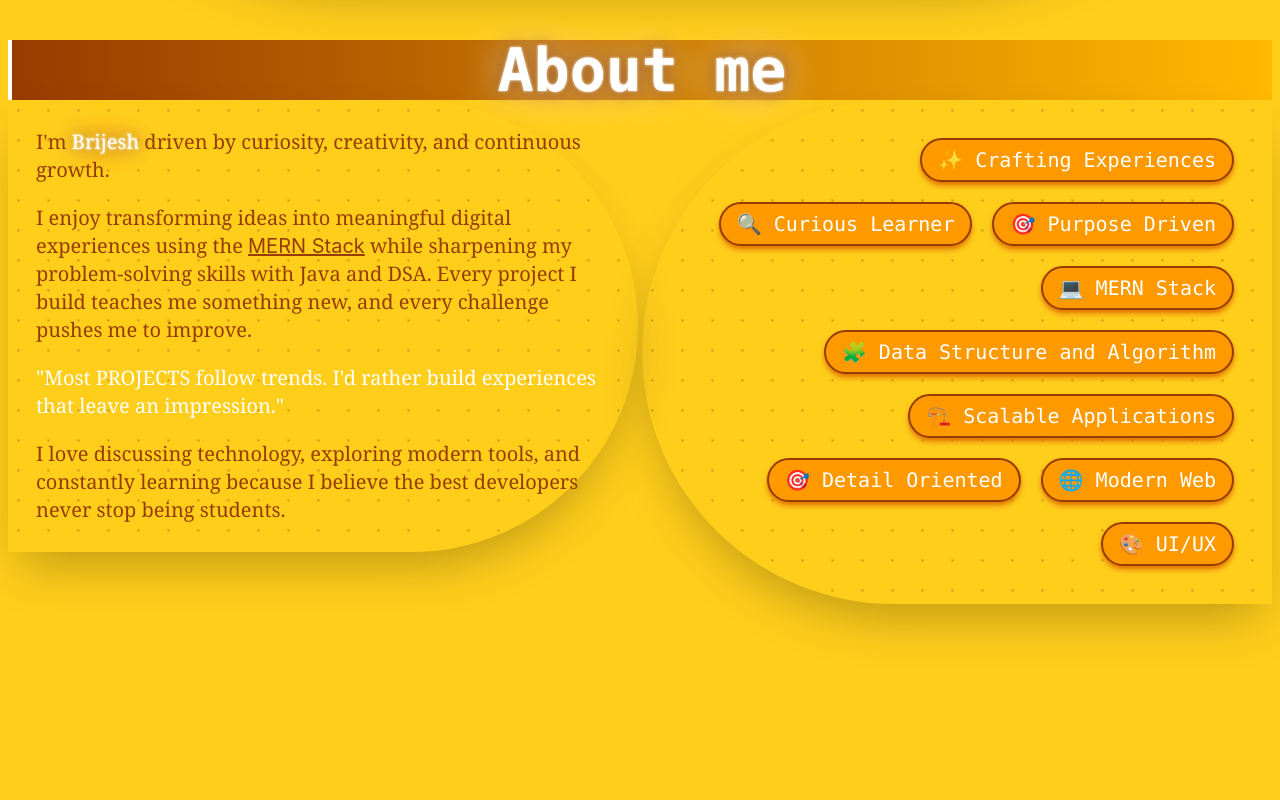
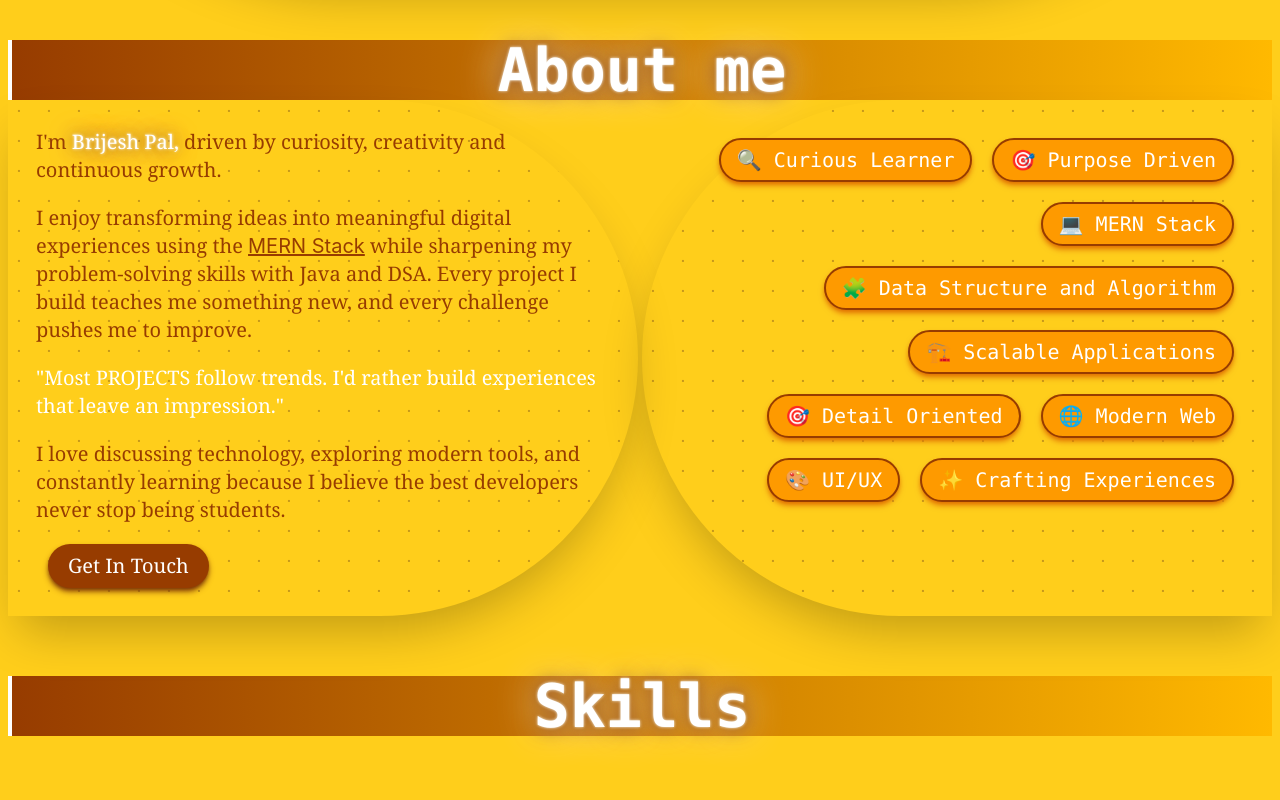
Before and after one commit to Brijesh-pal4542/portfolio, a React (Vite) app in the folder my-portfolio/: page / in a window 1280 px wide. Shown: the part 780-1580 px from the top of the page. Built offline with nearby package versions, Linux system fonts and the light colour scheme.

Commit message:
fixed about me

```diff
--- a/my-portfolio/components/About.jsx
+++ b/my-portfolio/components/About.jsx
@@ -1,14 +1,14 @@
 function About() {
   return (
-    <div className="my-15">
+    <div className="my-15 max-sm:mt-25">
       <div className="text-center block text-5xl border-l-4 bg-linear-to-r from-amber-800 to bg-amber-400 font-bold shade md:text-6xl">
         About me
       </div>
       <div className="w-full md:flex md:gap-1">
         <div className="h-[50%] w-full md:w-[50%] md:h-full rounded-r-full dot-grid shadow-2xl p-7 font-serif text-amber-800">
           <p className="md:text-xl">
-            I'm <span className="shade">Brijesh</span> driven by curiosity,
-            creativity, and continuous growth.
+            I'm <span className="shade">Brijesh Pal,</span> driven by curiosity,
+            creativity and continuous growth.
           </p>
           <p className="md:text-xl mt-5">
             I enjoy transforming ideas into meaningful digital experiences using
@@ -26,11 +26,11 @@ function About() {
             learning because I believe the best developers never stop being
             students.
           </p>
+          <button className="mx-3 bg-amber-800 py-2 px-5 rounded-full cursor-pointer md:text-xl shadow-md shadow-amber-900 hover:-translate-y-1.5 duration-500 text-white mt-5 max-sm:hidden">
+            Get In Touch
+          </button>
         </div>
         <div className="w-full dot-grid md:w-[50%] rounded-l-full shadow-2xl text-right p-7">
-          <button className="py-1.5 px-4 border-2 border-amber-800 rounded-full md:text-xl bg-amber-500 shadow-md shadow-amber-600 hover:-translate-y-2 duration-500 hover:bg-amber-800 m-2.5">
-            ✨ Crafting Experiences
-          </button>
           <button className="py-1.5 px-4 border-2 border-amber-800 rounded-full md:text-xl bg-amber-500 shadow-md shadow-amber-600 hover:-translate-y-2 duration-500 hover:bg-amber-800 m-2.5">
             🔍 Curious Learner
           </button>
@@ -55,6 +55,9 @@ function About() {
           <button className="py-1.5 px-4 border-2 border-amber-800 rounded-full md:text-xl bg-amber-500 shadow-md shadow-amber-600 hover:-translate-y-2 duration-500 hover:bg-amber-800 m-2.5">
             🎨 UI/UX
           </button>
+          <button className="py-1.5 px-4 border-2 border-amber-800 rounded-full md:text-xl bg-amber-500 shadow-md shadow-amber-600 hover:-translate-y-2 duration-500 hover:bg-amber-800 m-2.5">
+            ✨ Crafting Experiences
+          </button>
         </div>
       </div>
     </div>
--- a/my-portfolio/components/Navbar.jsx
+++ b/my-portfolio/components/Navbar.jsx
@@ -21,7 +21,7 @@ function Navbar() {
           alt=""
         ></img>
         <div className="md:hidden flex justify-center py-1.5 h-full w-full bg-amber-600 rounded-full border-2 border-amber-700 shade cursor-pointer">
-          Brijesh Pal
+          #Brijesh Pal
         </div>
         <div className="max-md:hidden flex justify-center h-full w-full bg-amber-600 rounded-full border-2 border-amber-700 shade">
           <ul className="flex w-full justify-evenly text-xl">
@@ -57,7 +57,7 @@ function Navbar() {
 
       {/*------Menu links for small screen------*/}
       <div
-        className={`absolute top-0 right-0 bottom-0 overflow-hidden bg-amber-400 shade transition-all ${visible ? "w-full" : "w-0"} duration-500`}
+        className={`fixed top-0 right-0 h-screen z-50 overflow-hidden bg-amber-400 shade transition-all ${visible ? "w-full" : "w-0"} duration-500 overscroll-none`}
       >
         <div
           onClick={() => setVisible(false)}
--- /dev/null
+++ b/my-portfolio/components/Skills.jsx
@@ -0,0 +1,11 @@
+function Skills() {
+  return (
+  <div>
+    <div className="text-center block text-5xl border-l-4 bg-linear-to-r from-amber-800 to bg-amber-400 font-bold shade md:text-6xl">
+        Skills
+      </div>
+  </div>
+);
+}
+
+export default Skills;
--- a/my-portfolio/src/App.jsx
+++ b/my-portfolio/src/App.jsx
@@ -1,6 +1,7 @@
 import Navbar from "../components/Navbar"
 import Hero from "../components/Hero"
 import About from "../components/About"
+import Skills from "../components/Skills"
 
 function App() {
 
@@ -9,6 +10,7 @@ function App() {
       <Navbar></Navbar>
       <Hero></Hero>
       <About></About>
+      <Skills></Skills>
       <div className="h-100"></div>
    </div>
   )
```
